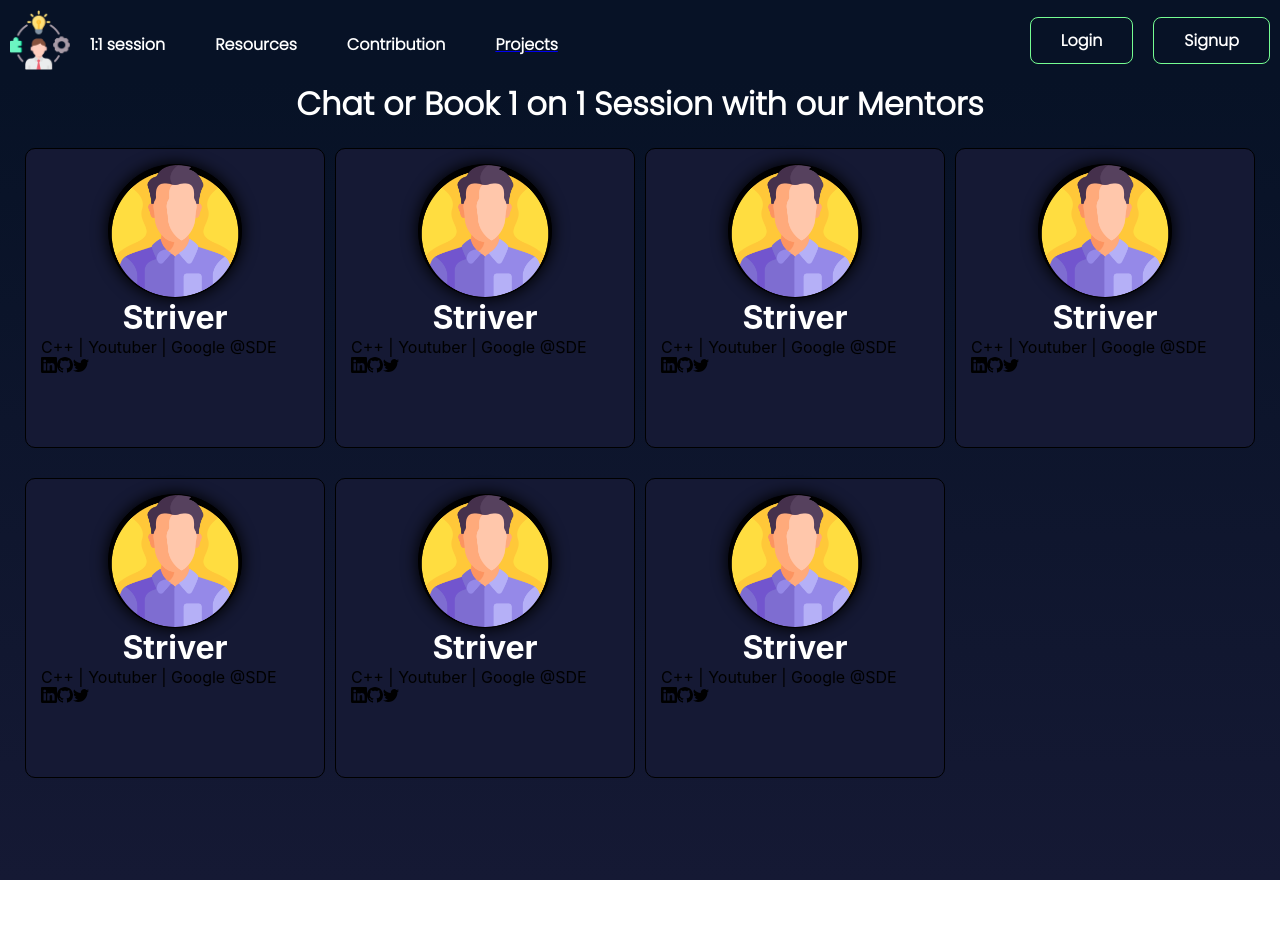
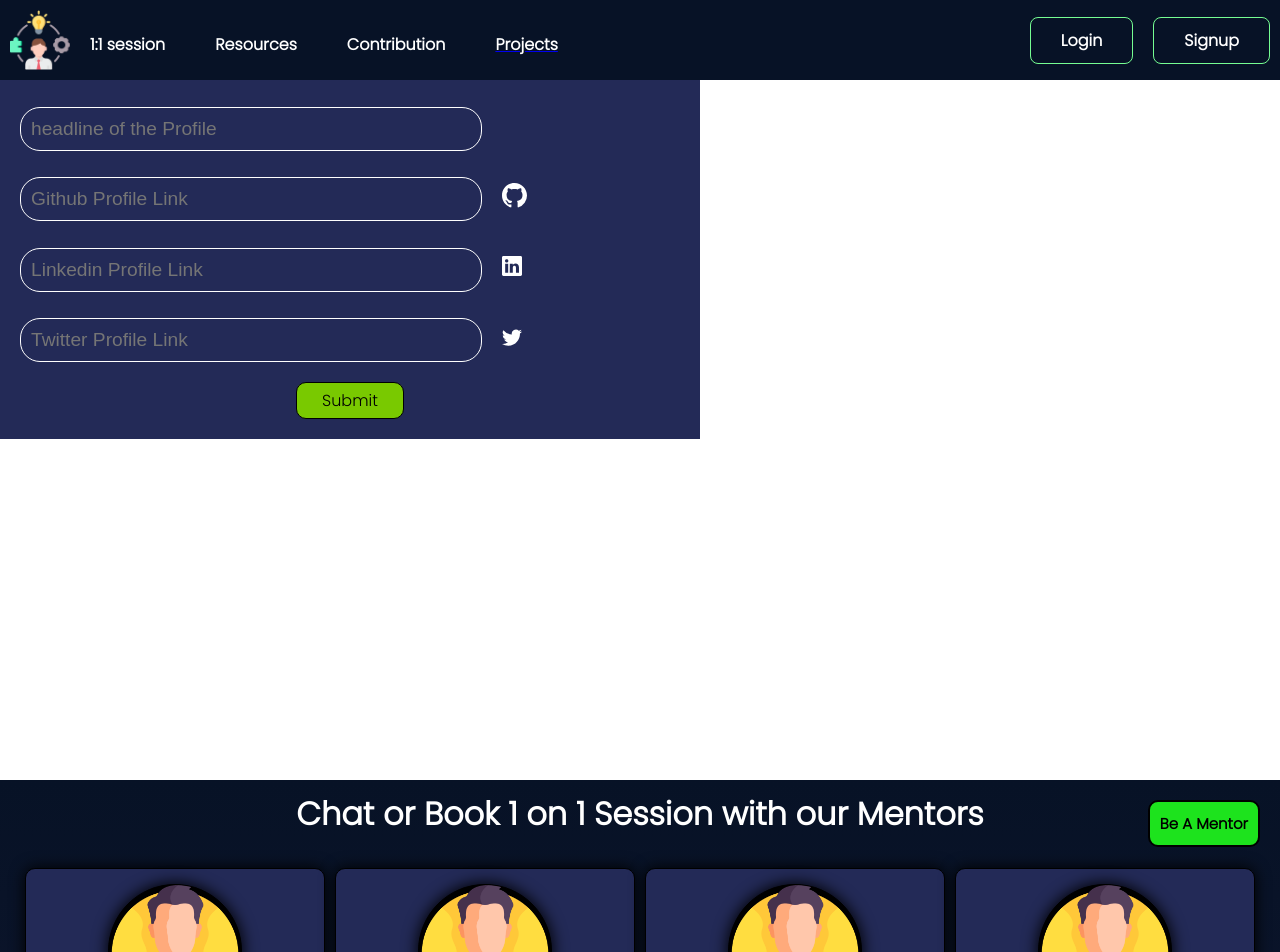
Before and after one commit to Sayo1305/supr, a React (Create React App) app: page /Mentors in a window 1280 px wide. Shown: the top 952 px of the page. Before the commit the page ends 880 px from the top, so only its background shows below. Built offline with nearby package versions, Linux system fonts and the light colour scheme; no server answers; the database is empty; some icons are missing.

Commit message:
added mentor page

```diff
--- a/package.json
+++ b/package.json
@@ -12,6 +12,7 @@
     "@testing-library/user-event": "^13.5.0",
     "firebase": "^9.22.1",
     "react": "^18.2.0",
+    "react-awesome-modal": "^2.0.5",
     "react-dom": "^18.2.0",
     "react-icons": "^4.8.0",
     "react-router-dom": "^6.11.2",
--- a/src/assets/css/mentor.css
+++ b/src/assets/css/mentor.css
@@ -5,11 +5,27 @@
 }
 .MentorHead{
       width: 100%;
+      padding: 10px;
       text-align: center;
+      display: flex;
+      justify-content: center;
+      position: relative;
       font-size: 2rem;
       color: #fff;
       font-family: 'Poppins', sans-serif;
       font-weight: 700;
+}
+.BecomeMentorButton{
+      position: absolute;
+      right: 20px;
+      padding: 10px;
+      background: rgb(29, 227, 29);
+      cursor: pointer;
+      font-size: 15px;
+      color: #000;
+      top: 20px;
+      border: 2px solid #000;
+      border-radius: 10px;
 }
 .MentorGridCont{
       padding: 20px;
@@ -40,11 +56,12 @@
 .MentorCardContainer{
       padding: 15px;
       margin: 0 auto;
-      background: #151934;
+      background: #232a57;
       display: flex;
       flex-direction: column;
       width: 300px;
-      height: 300px;
+      box-shadow: #000 0px 0px 15px;
+      height: auto;
       border-radius: 10px;
       border: solid 1px #000;
 }
@@ -63,3 +80,60 @@
       font-weight: 700;
       font-size: 2rem;
 }
+
+.MentorCardHead{
+      width: 100%;
+      text-align: center;
+      color: #fff;
+      font-weight: 400;
+      font-size: 13px;
+}
+.MentorCardLinks , .MentorComm{
+      display: flex;
+      justify-content: space-between;
+      padding: 15px;
+      width: 100%;
+}
+.MentorChat{
+      padding: 5px 25px;
+      border-radius: 10px;
+      background: rgb(121, 201, 0);
+      border: 1px solid #000;
+      cursor: pointer;
+}
+
+.MentorCall{
+      padding: 5px 15px;
+      border-radius: 10px;
+      background: rgb(195, 136, 220);
+      border: 1px solid #000;
+      cursor: pointer;
+}
+
+/* Modal */
+
+.MentorModalContainer{
+      width: 100%;
+      display: flex;
+      flex-direction: column;
+      padding: 20px;
+      justify-content: center;
+      align-items: center;
+      gap: 20px;
+      height: 100%;
+      background:  #232a57;
+}
+.MentorModalInputCont{
+      width: 100%;
+      display: flex;
+      /* justify-content:; */
+      gap: 20px;
+      align-items: center;
+}
+.MentorModalInput{
+      outline: none;
+      width: 70%;
+      border: 1px #fff solid;
+      padding: 10px;
+      font-size: 1.2rem;
+}
--- a/src/components/MentorCard.jsx
+++ b/src/components/MentorCard.jsx
@@ -6,12 +6,12 @@ const MentorCard = () => {
       <img className="MentorCardProfile" src={BG} alt="profile" />
       <div className="MentorCardName">Striver</div>
       <div className="MentorCardHead">C++ | Youtuber | Google @SDE</div>
-      <div>
+      <div className="MentorCardLinks">
         <svg
           xmlns="http://www.w3.org/2000/svg"
-          width="16"
-          height="16"
-          fill="currentColor"
+          width="20"
+          height="20"
+          fill="#fff"
           className="bi bi-linkedin"
           viewBox="0 0 16 16"
         >
@@ -19,9 +19,9 @@ const MentorCard = () => {
         </svg>
         <svg
           xmlns="http://www.w3.org/2000/svg"
-          width="16"
-          height="16"
-          fill="currentColor"
+          width="20"
+          height="20"
+          fill="#fff"
           className="bi bi-github"
           viewBox="0 0 16 16"
         >
@@ -29,15 +29,19 @@ const MentorCard = () => {
         </svg>
         <svg
           xmlns="http://www.w3.org/2000/svg"
-          width="16"
-          height="16"
-          fill="currentColor"
+          width="20"
+          height="20"
+          fill="#fff"
           className="bi bi-twitter"
           viewBox="0 0 16 16"
         >
           <path d="M5.026 15c6.038 0 9.341-5.003 9.341-9.334 0-.14 0-.282-.006-.422A6.685 6.685 0 0 0 16 3.542a6.658 6.658 0 0 1-1.889.518 3.301 3.301 0 0 0 1.447-1.817 6.533 6.533 0 0 1-2.087.793A3.286 3.286 0 0 0 7.875 6.03a9.325 9.325 0 0 1-6.767-3.429 3.289 3.289 0 0 0 1.018 4.382A3.323 3.323 0 0 1 .64 6.575v.045a3.288 3.288 0 0 0 2.632 3.218 3.203 3.203 0 0 1-.865.115 3.23 3.23 0 0 1-.614-.057 3.283 3.283 0 0 0 3.067 2.277A6.588 6.588 0 0 1 .78 13.58a6.32 6.32 0 0 1-.78-.045A9.344 9.344 0 0 0 5.026 15z" />
         </svg>
       </div>
+      <div className="MentorComm">
+        <div className="MentorChat">Chat</div>
+        <div className="MentorCall">Schedule Call</div>
+      </div>
     </div>
   );
 };
--- /dev/null
+++ b/src/components/MentorFormModal.jsx
@@ -0,0 +1,77 @@
+import React from "react";
+import Modal from "react-awesome-modal";
+const MentorFormModal = ({ openmodal, setopenmodal }) => {
+  return (
+    <Modal
+      visible={openmodal}
+      width="700"
+      height="400"
+      effect="fadeInUp"
+      onClickAway={() => setopenmodal(false)}
+    >
+      <div className="MentorModalContainer">
+        <div className="MentorModalInputCont">
+          <input
+            className="MentorModalInput"
+            type="text"
+            placeholder="headline of the Profile"
+          />
+        </div>
+        <div className="MentorModalInputCont">
+          <input
+            className="MentorModalInput"
+            type="text"
+            placeholder="Github Profile Link"
+          />
+          <svg
+            xmlns="http://www.w3.org/2000/svg"
+            width="25"
+            height="25"
+            fill="#fff"
+            className="bi bi-github"
+            viewBox="0 0 16 16"
+          >
+            <path d="M8 0C3.58 0 0 3.58 0 8c0 3.54 2.29 6.53 5.47 7.59.4.07.55-.17.55-.38 0-.19-.01-.82-.01-1.49-2.01.37-2.53-.49-2.69-.94-.09-.23-.48-.94-.82-1.13-.28-.15-.68-.52-.01-.53.63-.01 1.08.58 1.23.82.72 1.21 1.87.87 2.33.66.07-.52.28-.87.51-1.07-1.78-.2-3.64-.89-3.64-3.95 0-.87.31-1.59.82-2.15-.08-.2-.36-1.02.08-2.12 0 0 .67-.21 2.2.82.64-.18 1.32-.27 2-.27.68 0 1.36.09 2 .27 1.53-1.04 2.2-.82 2.2-.82.44 1.1.16 1.92.08 2.12.51.56.82 1.27.82 2.15 0 3.07-1.87 3.75-3.65 3.95.29.25.54.73.54 1.48 0 1.07-.01 1.93-.01 2.2 0 .21.15.46.55.38A8.012 8.012 0 0 0 16 8c0-4.42-3.58-8-8-8z" />
+          </svg>
+        </div>
+        <div className="MentorModalInputCont">
+          <input
+            className="MentorModalInput"
+            type="text"
+            placeholder="Linkedin Profile Link"
+          />
+          <svg
+            xmlns="http://www.w3.org/2000/svg"
+            width="20"
+            height="20"
+            fill="#fff"
+            className="bi bi-linkedin"
+            viewBox="0 0 16 16"
+          >
+            <path d="M0 1.146C0 .513.526 0 1.175 0h13.65C15.474 0 16 .513 16 1.146v13.708c0 .633-.526 1.146-1.175 1.146H1.175C.526 16 0 15.487 0 14.854V1.146zm4.943 12.248V6.169H2.542v7.225h2.401zm-1.2-8.212c.837 0 1.358-.554 1.358-1.248-.015-.709-.52-1.248-1.342-1.248-.822 0-1.359.54-1.359 1.248 0 .694.521 1.248 1.327 1.248h.016zm4.908 8.212V9.359c0-.216.016-.432.08-.586.173-.431.568-.878 1.232-.878.869 0 1.216.662 1.216 1.634v3.865h2.401V9.25c0-2.22-1.184-3.252-2.764-3.252-1.274 0-1.845.7-2.165 1.193v.025h-.016a5.54 5.54 0 0 1 .016-.025V6.169h-2.4c.03.678 0 7.225 0 7.225h2.4z" />
+          </svg>
+        </div>
+        <div className="MentorModalInputCont">
+          <input
+            className="MentorModalInput"
+            type="text"
+            placeholder="Twitter Profile Link"
+          />
+          <svg
+            xmlns="http://www.w3.org/2000/svg"
+            width="20"
+            height="20"
+            fill="#fff"
+            className="bi bi-twitter"
+            viewBox="0 0 16 16"
+          >
+            <path d="M5.026 15c6.038 0 9.341-5.003 9.341-9.334 0-.14 0-.282-.006-.422A6.685 6.685 0 0 0 16 3.542a6.658 6.658 0 0 1-1.889.518 3.301 3.301 0 0 0 1.447-1.817 6.533 6.533 0 0 1-2.087.793A3.286 3.286 0 0 0 7.875 6.03a9.325 9.325 0 0 1-6.767-3.429 3.289 3.289 0 0 0 1.018 4.382A3.323 3.323 0 0 1 .64 6.575v.045a3.288 3.288 0 0 0 2.632 3.218 3.203 3.203 0 0 1-.865.115 3.23 3.23 0 0 1-.614-.057 3.283 3.283 0 0 0 3.067 2.277A6.588 6.588 0 0 1 .78 13.58a6.32 6.32 0 0 1-.78-.045A9.344 9.344 0 0 0 5.026 15z" />
+          </svg>
+        </div>
+        <div className="MentorChat">Submit</div>
+      </div>
+    </Modal>
+  );
+};
+
+export default MentorFormModal;
--- a/src/pages/Mentor.jsx
+++ b/src/pages/Mentor.jsx
@@ -1,21 +1,36 @@
-import React from 'react'
+import React, { useState } from "react";
 import "../assets/css/mentor.css";
-import MentorCard from '../components/MentorCard';
+import MentorCard from "../components/MentorCard";
+import MentorFormModal from "../components/MentorFormModal";
 const Mentor = () => {
+  const [openmodal, setopenmodal] = useState(false);
   return (
-    <div className='MentorContainer'>
-      <div className='MentorHead'>Chat or Book 1 on 1 Session with our Mentors</div>
-      <div className='MentorGridCont'>
-            <MentorCard/>
-            <MentorCard/>
-            <MentorCard/>
-            <MentorCard/>
-            <MentorCard/>
-            <MentorCard/>
-            <MentorCard/>
+    <>
+    <MentorFormModal openmodal={openmodal} setopenmodal={setopenmodal}/>
+      <div className="MentorContainer">
+        <div className="MentorHead">
+          Chat or Book 1 on 1 Session with our Mentors
+          <div
+            onClick={() => {
+              setopenmodal(!openmodal);
+            }}
+            className="BecomeMentorButton"
+          >
+            Be A Mentor
+          </div>
+        </div>
+        <div className="MentorGridCont">
+          <MentorCard />
+          <MentorCard />
+          <MentorCard />
+          <MentorCard />
+          <MentorCard />
+          <MentorCard />
+          <MentorCard />
+        </div>
       </div>
-    </div>
-  )
-}
+    </>
+  );
+};
 
-export default Mentor
+export default Mentor;
```
Also changed, not shown: 1 other file (tests, documents, lock files or other folders).
